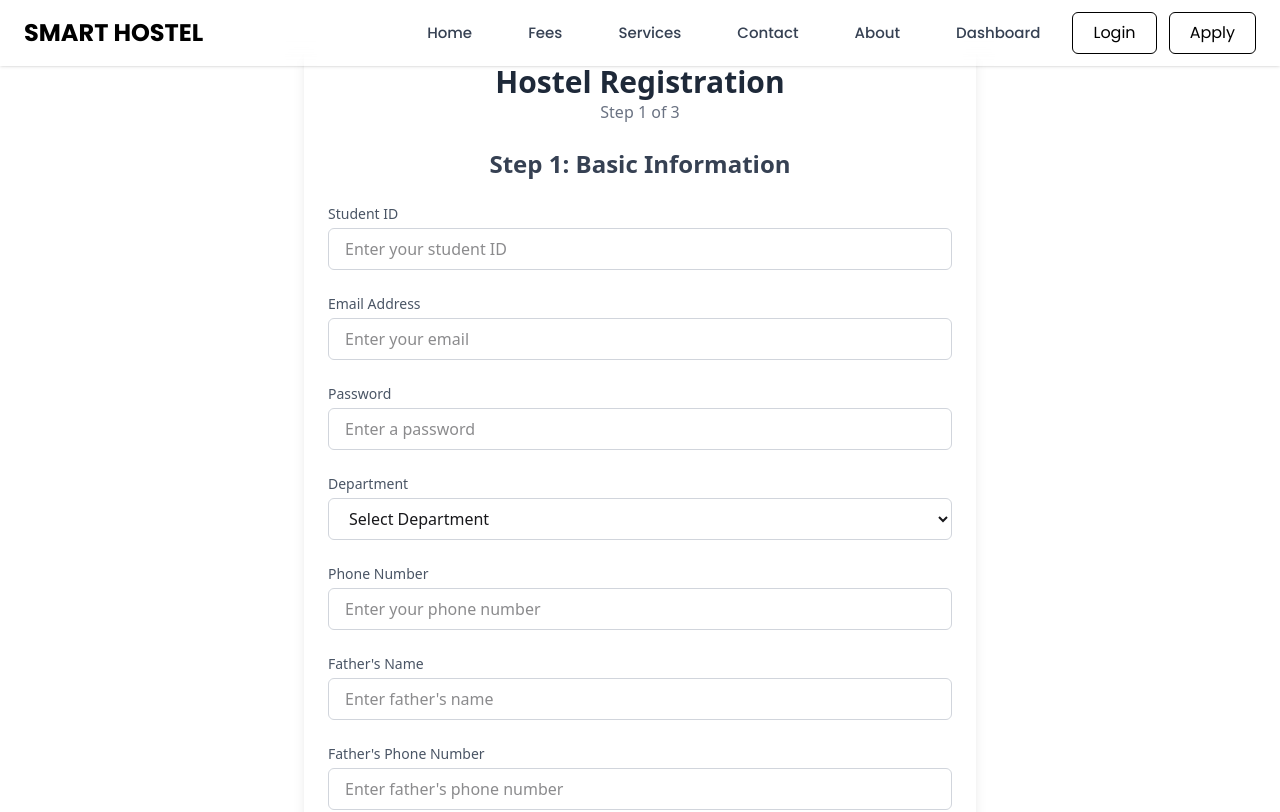
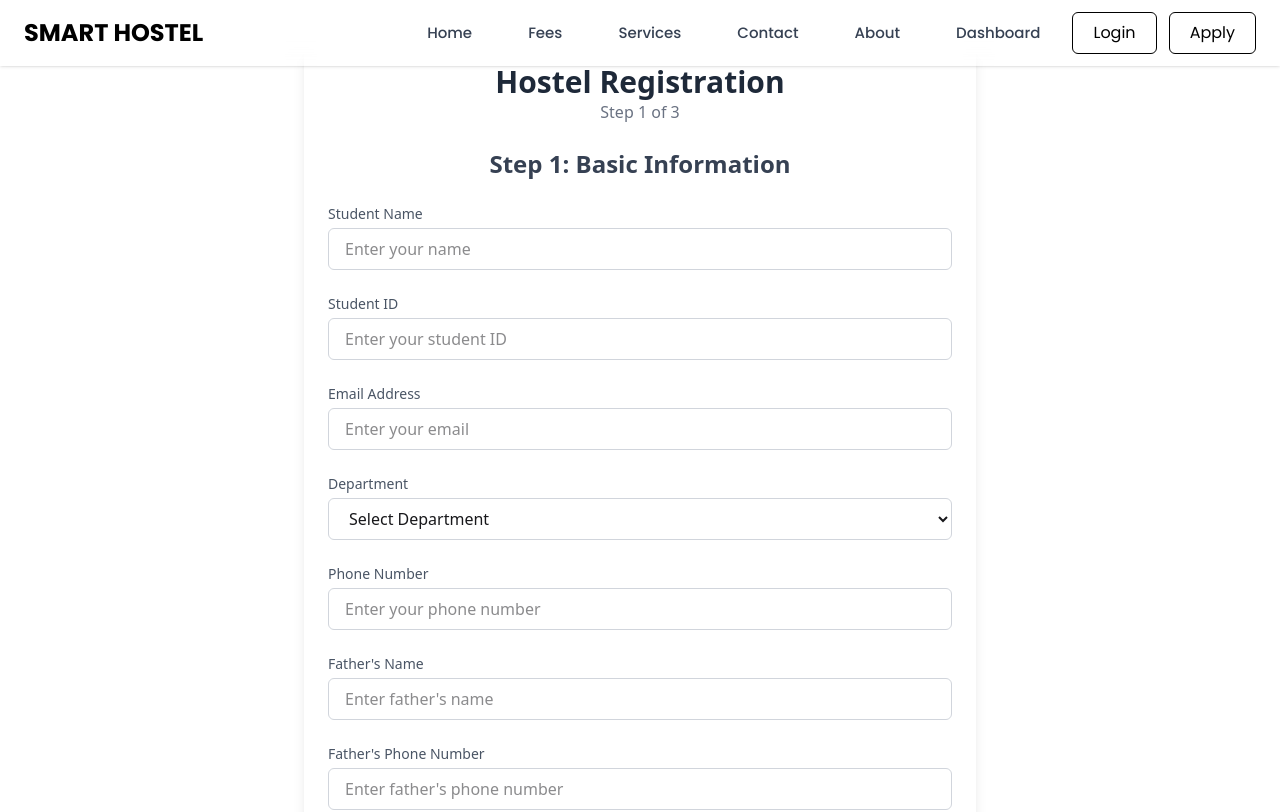
Before and after one commit to mdnishanchowdhury/AI-Hostel-Management-System, a React (Vite) app in the folder Frontend/: page /apply in a window 1280 px wide. Shown: the top 812 px of the page. Built offline with nearby package versions, Linux system fonts and the light colour scheme; no server answers.

Commit message:
A use Menu has been added

```diff
--- a/Frontend/src/Page/ApplyForm/Step1BasicInfo.jsx
+++ b/Frontend/src/Page/ApplyForm/Step1BasicInfo.jsx
@@ -5,6 +5,21 @@ function Step1BasicInfo({ formData, handleChange, nextStep }) {
         Step 1: Basic Information
       </h2>
 
+      {/* Student Name */}
+      <div className="flex flex-col gap-1">
+        <label htmlFor="studentId" className="text-sm font-medium text-gray-600">
+          Student Name
+        </label>
+        <input
+          id="name"
+          name="name"
+          placeholder="Enter your name"
+          value={formData.studentId}
+          onChange={handleChange}
+          className="w-full border border-gray-300 rounded-md px-4 py-2 focus:ring-2 focus:ring-blue-400 focus:outline-none"
+          required
+        />
+      </div>
       {/* Student ID */}
       <div className="flex flex-col gap-1">
         <label htmlFor="studentId" className="text-sm font-medium text-gray-600">
@@ -32,23 +47,6 @@ function Step1BasicInfo({ formData, handleChange, nextStep }) {
           name="email"
           placeholder="Enter your email"
           value={formData.email}
-          onChange={handleChange}
-          className="w-full border border-gray-300 rounded-md px-4 py-2 focus:ring-2 focus:ring-blue-400 focus:outline-none"
-          required
-        />
-      </div>
-
-      {/* Password */}
-      <div className="flex flex-col gap-1">
-        <label htmlFor="password" className="text-sm font-medium text-gray-600">
-          Password
-        </label>
-        <input
-          id="password"
-          type="password"
-          name="password"
-          placeholder="Enter a password"
-          value={formData.password}
           onChange={handleChange}
           className="w-full border border-gray-300 rounded-md px-4 py-2 focus:ring-2 focus:ring-blue-400 focus:outline-none"
           required
```
Also changed, not shown: Frontend/src/Page/ApplyForm/Step3RoomSelect.jsx (line endings or trailing spaces).
